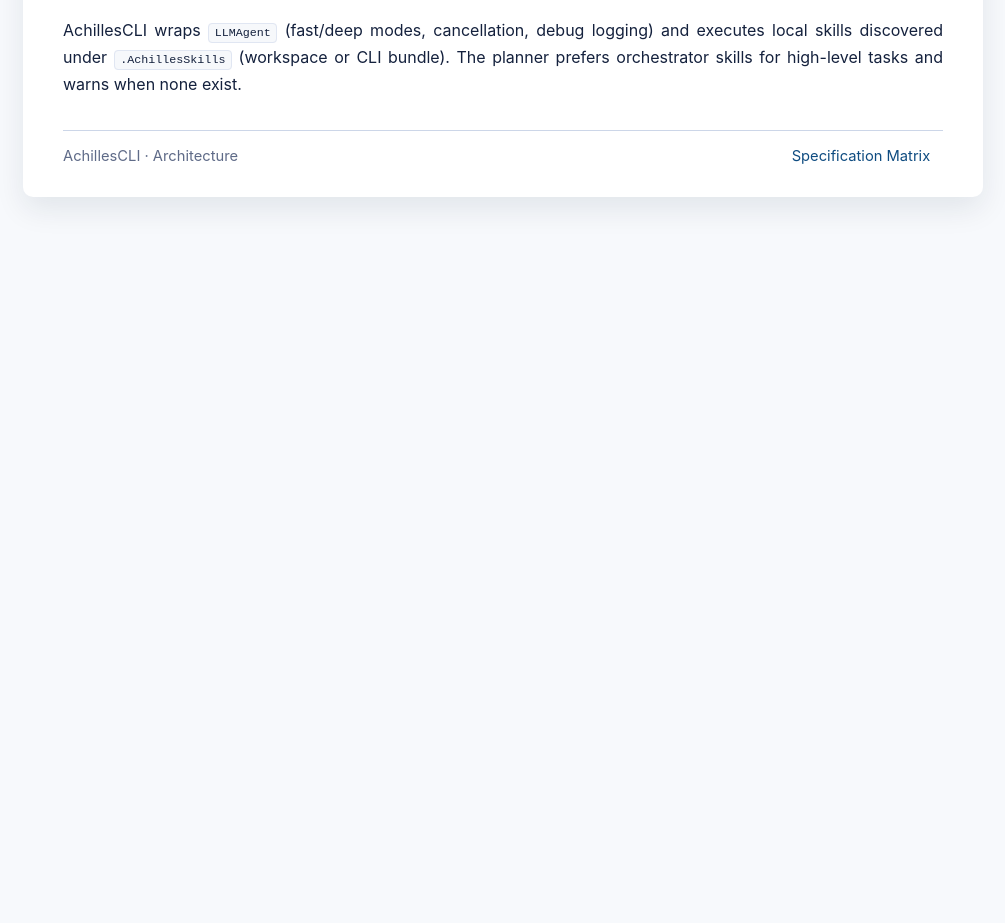
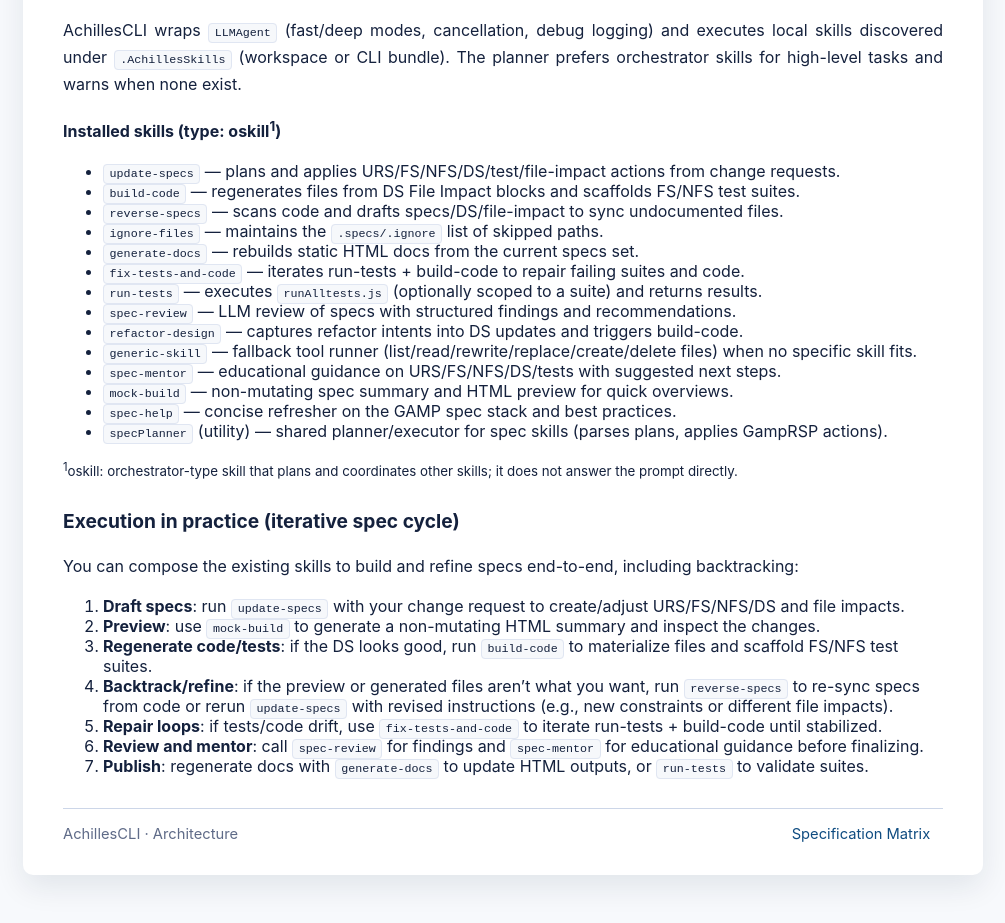
Before and after one commit to OutfinityResearch/AchillesCLI, a website: page docs/architecture/overview.html in a window 1280 px wide. Shown: the part 997-1920 px from the top of the page, without its empty margins (137-1142 px from the left). Before the commit the page ends 1242 px from the top, so only its background shows below. Drawn offline with Linux system fonts and the light colour scheme.

Commit message:
describe available skills and example how they would be used

```diff
--- a/docs/architecture/overview.html
+++ b/docs/architecture/overview.html
@@ -54,6 +54,38 @@
       AchillesCLI wraps <code>LLMAgent</code> (fast/deep modes, cancellation, debug logging) and executes local skills discovered under
       <code>.AchillesSkills</code> (workspace or CLI bundle). The planner prefers orchestrator skills for high-level tasks and warns when none exist.
     </p>
+    <p><strong>Installed skills (type: oskill<sup>1</sup>)</strong></p>
+    <ul>
+      <li><code>update-specs</code> — plans and applies URS/FS/NFS/DS/test/file-impact actions from change requests.</li>
+      <li><code>build-code</code> — regenerates files from DS File Impact blocks and scaffolds FS/NFS test suites.</li>
+      <li><code>reverse-specs</code> — scans code and drafts specs/DS/file-impact to sync undocumented files.</li>
+      <li><code>ignore-files</code> — maintains the <code>.specs/.ignore</code> list of skipped paths.</li>
+      <li><code>generate-docs</code> — rebuilds static HTML docs from the current specs set.</li>
+      <li><code>fix-tests-and-code</code> — iterates run-tests + build-code to repair failing suites and code.</li>
+      <li><code>run-tests</code> — executes <code>runAlltests.js</code> (optionally scoped to a suite) and returns results.</li>
+      <li><code>spec-review</code> — LLM review of specs with structured findings and recommendations.</li>
+      <li><code>refactor-design</code> — captures refactor intents into DS updates and triggers build-code.</li>
+      <li><code>generic-skill</code> — fallback tool runner (list/read/rewrite/replace/create/delete files) when no specific skill fits.</li>
+      <li><code>spec-mentor</code> — educational guidance on URS/FS/NFS/DS/tests with suggested next steps.</li>
+      <li><code>mock-build</code> — non-mutating spec summary and HTML preview for quick overviews.</li>
+      <li><code>spec-help</code> — concise refresher on the GAMP spec stack and best practices.</li>
+      <li><code>specPlanner</code> (utility) — shared planner/executor for spec skills (parses plans, applies GampRSP actions).</li>
+    </ul>
+    <p><small><sup>1</sup>oskill: orchestrator-type skill that plans and coordinates other skills; it does not answer the prompt directly.</small></p>
+
+    <h3>Execution in practice (iterative spec cycle)</h3>
+    <p>
+      You can compose the existing skills to build and refine specs end-to-end, including backtracking:
+    </p>
+    <ol>
+      <li><strong>Draft specs</strong>: run <code>update-specs</code> with your change request to create/adjust URS/FS/NFS/DS and file impacts.</li>
+      <li><strong>Preview</strong>: use <code>mock-build</code> to generate a non-mutating HTML summary and inspect the changes.</li>
+      <li><strong>Regenerate code/tests</strong>: if the DS looks good, run <code>build-code</code> to materialize files and scaffold FS/NFS test suites.</li>
+      <li><strong>Backtrack/refine</strong>: if the preview or generated files aren’t what you want, run <code>reverse-specs</code> to re-sync specs from code or rerun <code>update-specs</code> with revised instructions (e.g., new constraints or different file impacts).</li>
+      <li><strong>Repair loops</strong>: if tests/code drift, use <code>fix-tests-and-code</code> to iterate run-tests + build-code until stabilized.</li>
+      <li><strong>Review and mentor</strong>: call <code>spec-review</code> for findings and <code>spec-mentor</code> for educational guidance before finalizing.</li>
+      <li><strong>Publish</strong>: regenerate docs with <code>generate-docs</code> to update HTML outputs, or <code>run-tests</code> to validate suites.</li>
+    </ol>
 
     <div class="footer-nav">
       <span>AchillesCLI · Architecture</span>
```
